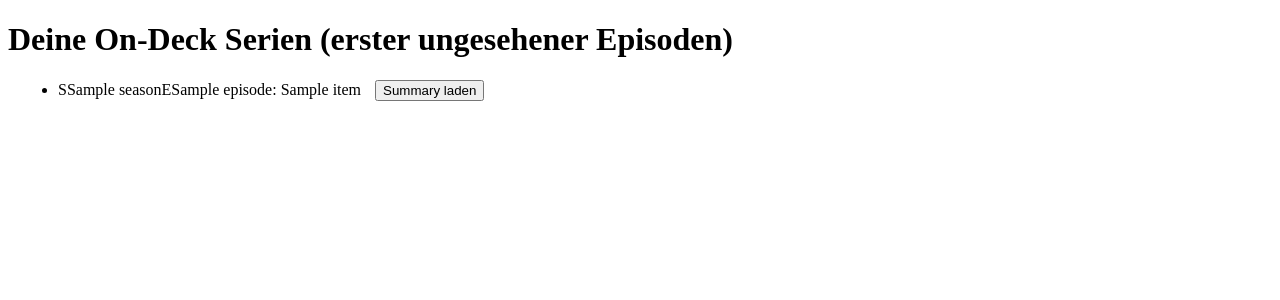
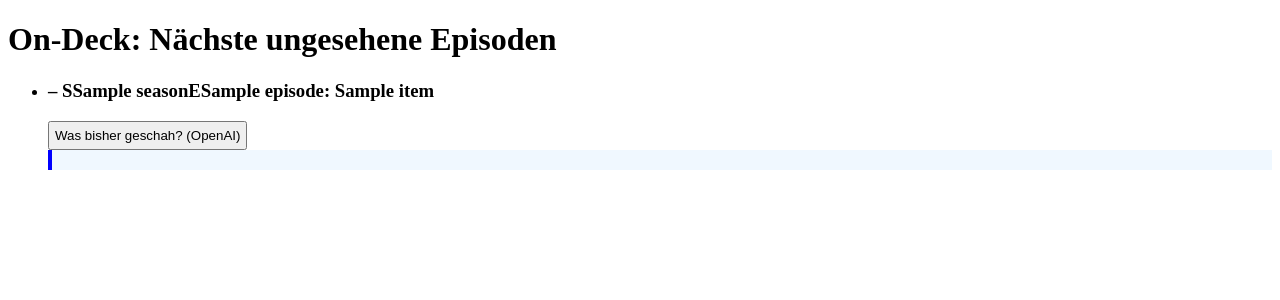
Before and after one commit to fand0r1982/plex-ondeck, a FastAPI app: template templates/index.html in a window 1280 px wide. Shown: the top 300 px of the page. Run offline with FastAPI, Linux system fonts and the light colour scheme; the template is opened without the code that fills it: most values are stand-ins (such as "Sample title", 1, 10 or a date in 2020).

Commit message:
Update index.html

```diff
--- a/templates/index.html
+++ b/templates/index.html
@@ -1,35 +1,27 @@
 <!DOCTYPE html>
-<html>
-<head>
-<title>Plex On-Deck</title>
-<style> li {margin:10px;} button {margin-left:10px;} div {color:blue; margin:5px;} </style>
-</head>
+<html><head><title>Plex On-Deck</title><style>li{margin:15px 0;} button{padding:5px;} div{background:#f0f8ff;padding:10px;border-left:4px solid blue;}</style></head>
 <body>
-<h1>Deine On-Deck Serien (erster ungesehener Episoden)</h1>
+<h1>On-Deck: Nächste ungesehene Episoden</h1>
 <ul>
 {% for item in ondeck %}
 <li>
-  <strong>{{ item.show_grandparent }}</strong> S{{ item.season }}E{{ item.episode }}: {{ item.ep_title }}
-  <button onclick="getSummary('{{ item.title }}', {{ item.season }}, {{ item.episode }})">Summary laden</button>
+  <h3>{{ item.show_title }} – S{{ item.season }}E{{ item.episode }}: {{ item.ep_title }}</h3>  <!-- FIX: Serienname! -->
+  <button onclick="getSummary('{{ item.title }}', {{ item.season }}, {{ item.episode }})">Was bisher geschah? (OpenAI)</button>
   <div id="sum-{{ item.title }}"></div>
 </li>
 {% endfor %}
 </ul>
 <script>
 async function getSummary(title, season, episode) {
+  const div = document.getElementById(`sum-${title}`);
+  div.innerHTML = 'Lade Summary...';
   try {
     const res = await fetch(`/summary/${title}/${season}/${episode}`);
-    if (!res.ok) throw new Error('API Fehler');
     const data = await res.json();
-    if (data.error) {
-      document.getElementById(`sum-${title}`).innerHTML = `<em>Fehler: ${data.error}</em>`;
-    } else {
-      document.getElementById(`sum-${title}`).innerHTML = `<strong>Summary:</strong> ${data.summary}`;
-    }
-  } catch (e) {
-    document.getElementById(`sum-${title}`).innerHTML = `<em>Netzwerkfehler: ${e.message}</em>`;
+    div.innerHTML = data.summary || `<em>Fehler: ${data.error}</em>`;
+  } catch(e) {
+    div.innerHTML = `<em>Netzwerkfehler: ${e.message}</em>`;
   }
 }
 </script>
-</body>
-</html>
+</body></html>
```
